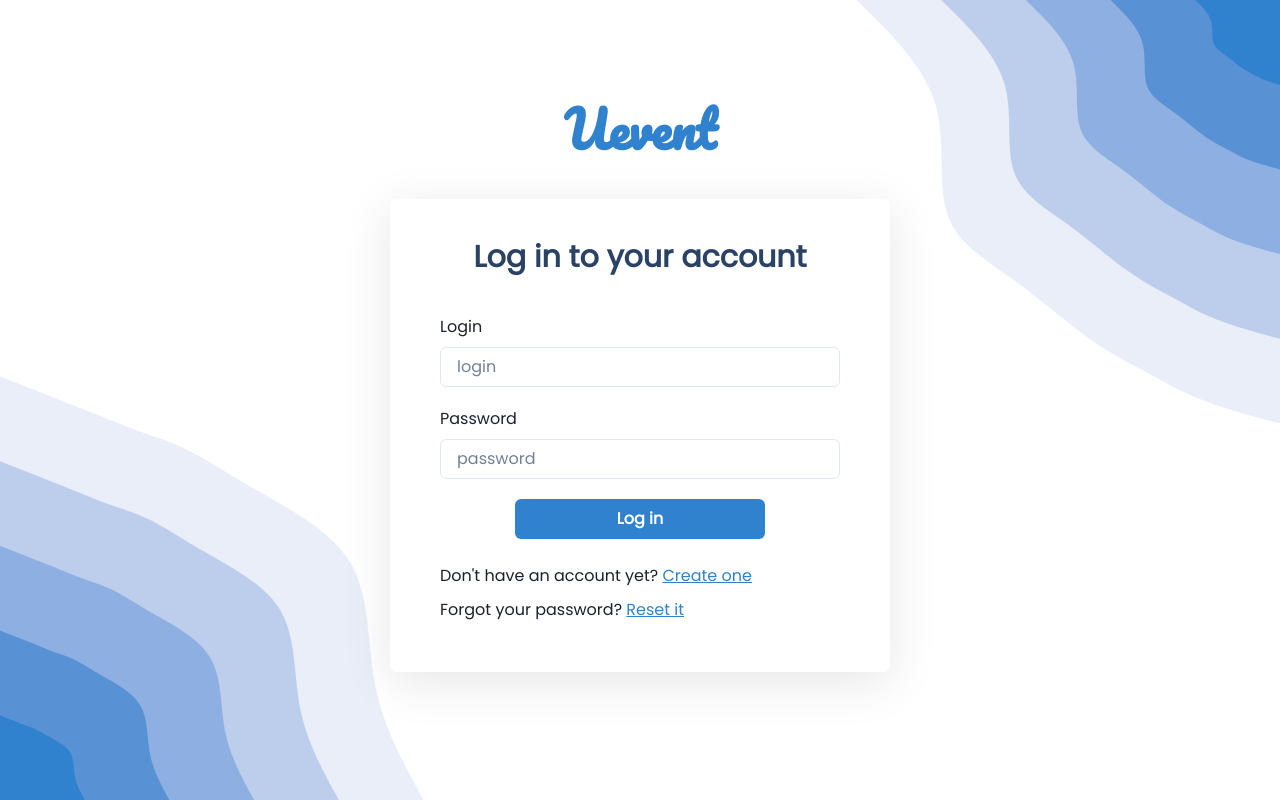
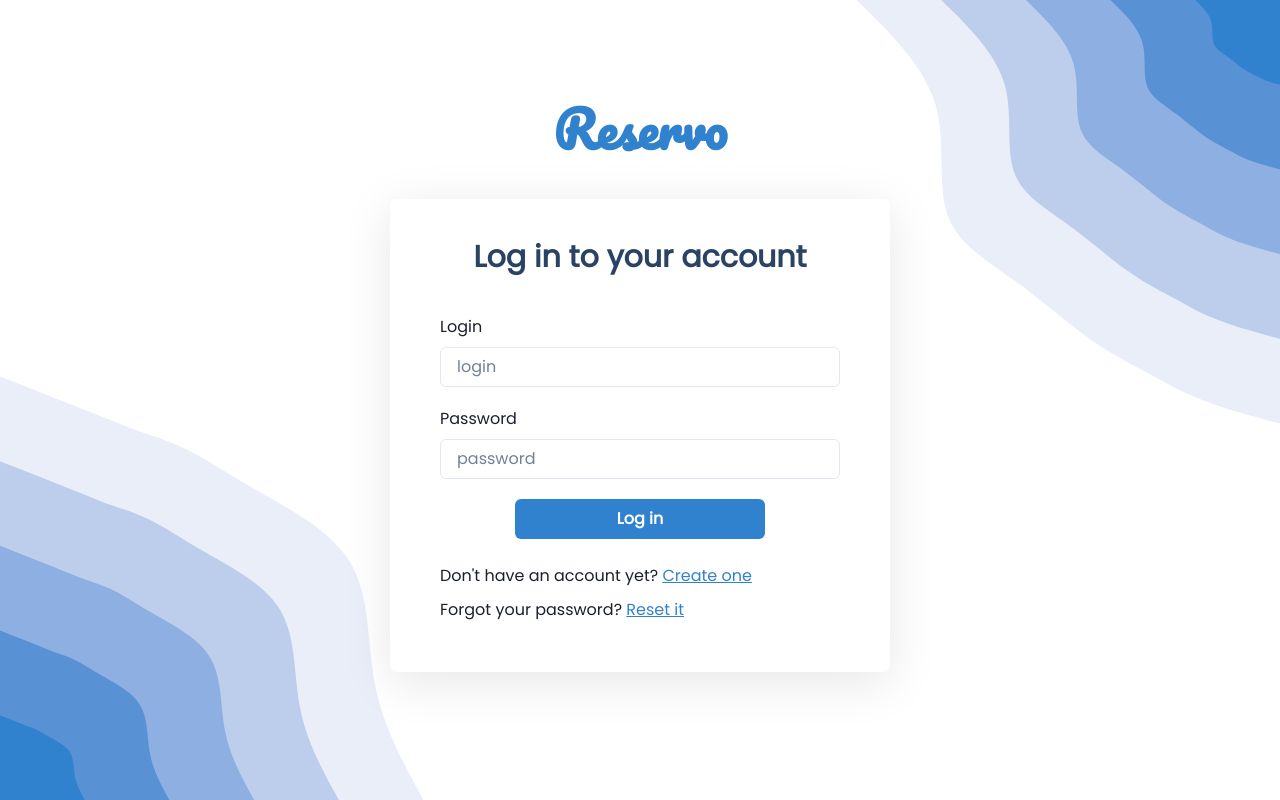
Before and after one commit to CoreWeb-Developers/Reservo, a React (Vite) app in the folder client/: page /login in a window 1280 px wide. Built offline with nearby package versions, Linux system fonts and the light colour scheme; no server answers; what react-geocode would draw is missing.

Commit message:
few more fixes

```diff
--- a/client/src/pages/Auth/Logo.tsx
+++ b/client/src/pages/Auth/Logo.tsx
@@ -5,7 +5,7 @@ import { LOGO_FONT } from '~/consts/components';
 const Logo = () => {
   return (
     <Heading fontSize="50px" color="secondary" mb="40px" fontFamily={LOGO_FONT}>
-      <ReactRouterLink to="/">Uevent</ReactRouterLink>
+      <ReactRouterLink to="/">Reservo</ReactRouterLink>
     </Heading>
   );
 };
```
